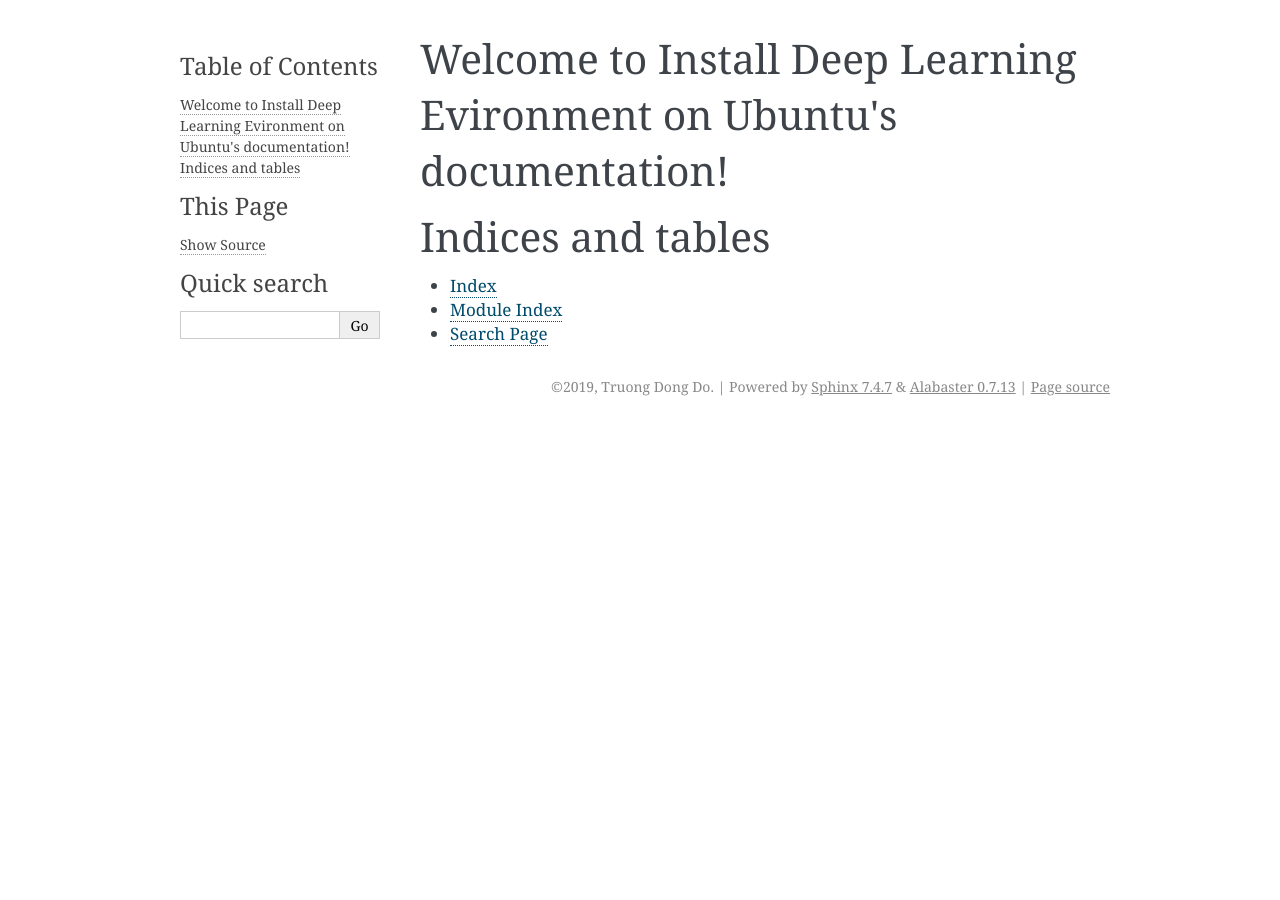
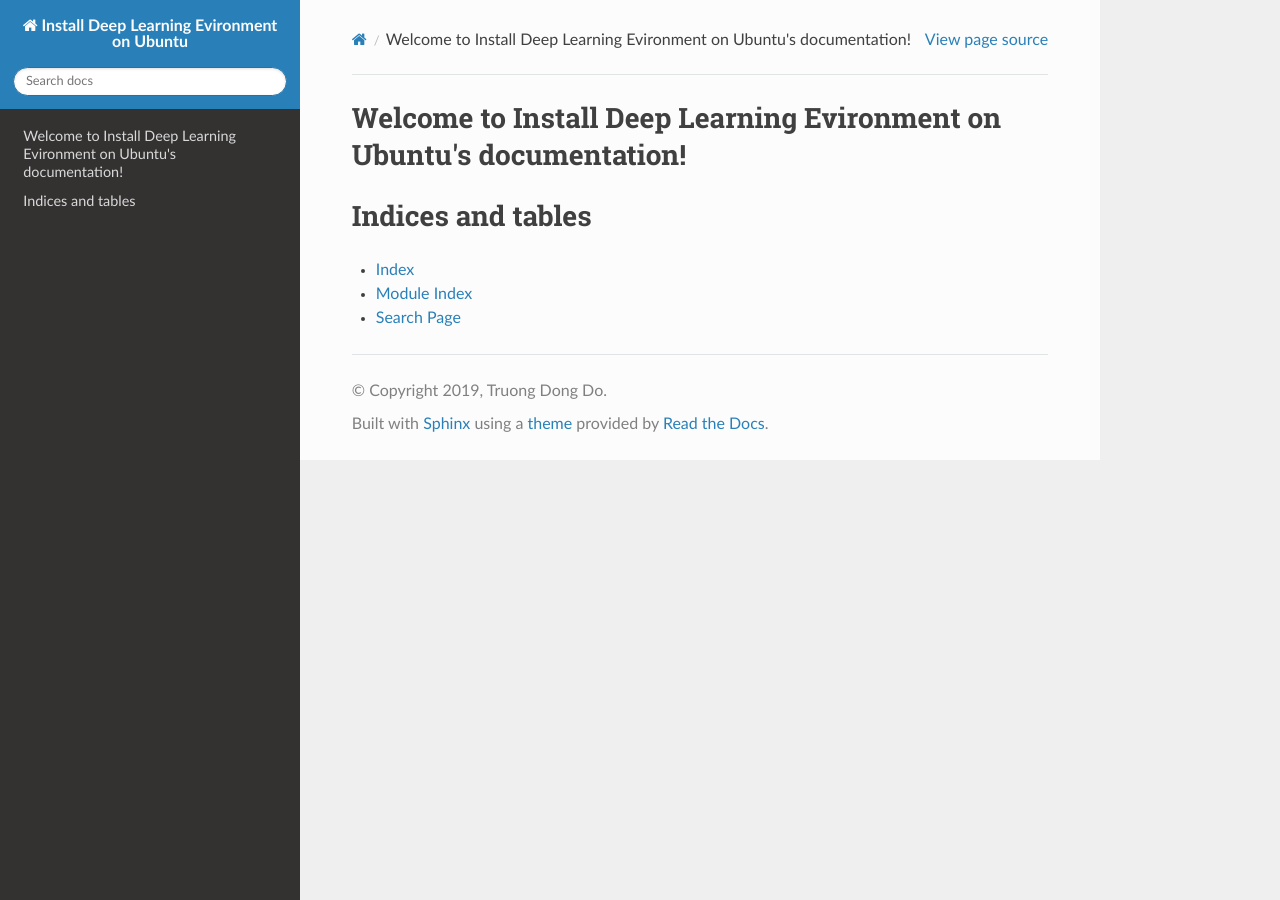
Before and after one commit to TruongDong-Do/Install_Ubuntu_Environment, a Sphinx documentation site: the page built from docs/index.rst, in a window 1280 px wide. Built offline with Sphinx 7.4.7 and the Read the Docs theme 2.0.0, drawn with Linux system fonts in a browser that asks for light colours.

Commit message:
Update conf.py

```diff
--- a/docs/conf.py
+++ b/docs/conf.py
@@ -71,3 +71,89 @@ exclude_patterns = [u'_build', 'Thumbs.db', '.DS_Store']
 
 # The name of the Pygments (syntax highlighting) style to use.
 pygments_style = None
+
+# The name of the Pygments (syntax highlighting) style to use.
+pygments_style = None
+
+
+# -- Options for HTML output -------------------------------------------------
+
+# The theme to use for HTML and HTML Help pages.  See the documentation for
+# a list of builtin themes.
+#
+# -- Theme setup -------------------------------------------------------------
+
+import sphinx_rtd_theme
+
+html_theme = 'sphinx_rtd_theme'
+html_theme_path = [sphinx_rtd_theme.get_html_theme_path()]
+
+# Theme options are theme-specific and customize the look and feel of a theme
+# further.  For a list of options available for each theme, see the
+# documentation.
+#
+# html_theme_options = {}
+
+# Add any paths that contain custom static files (such as style sheets) here,
+# relative to this directory. They are copied after the builtin static files,
+# so a file named "default.css" will overwrite the builtin "default.css".
+html_static_path = ['_static']
+
+# Custom sidebar templates, must be a dictionary that maps document names
+# to template names.
+#
+# The default sidebars (for documents that don't match any pattern) are
+# defined by theme itself.  Builtin themes are using these templates by
+# default: ``['localtoc.html', 'relations.html', 'sourcelink.html',
+# 'searchbox.html']``.
+#
+# html_sidebars = {}
+
+
+# -- Options for HTMLHelp output ---------------------------------------------
+
+# Output file base name for HTML help builder.
+htmlhelp_basename = 'InstallDeepLearningDocs'
+
+
+# -- Options for LaTeX output ------------------------------------------------
+
+latex_elements = {
+    # The paper size ('letterpaper' or 'a4paper').
+    #
+    # 'papersize': 'letterpaper',
+
+    # The font size ('10pt', '11pt' or '12pt').
+    #
+    # 'pointsize': '10pt',
+
+    # Additional stuff for the LaTeX preamble.
+    #
+    # 'preamble': '',
+
+    # Latex figure (float) alignment
+    #
+    # 'figure_align': 'htbp',
+}
+
+# -- Options for Epub output -------------------------------------------------
+
+# Bibliographic Dublin Core info.
+epub_title = project
+
+# The unique identifier of the text. This can be a ISBN number
+# or the project homepage.
+#
+# epub_identifier = ''
+
+# A unique identification for the text.
+#
+# epub_uid = ''
+
+# A list of files that should not be packed into the epub file.
+epub_exclude_files = ['search.html']
+
+
+# -- Extension configuration -------------------------------------------------
+
+autodoc_mock_imports = ['skimage', 'tensorflow']
```
